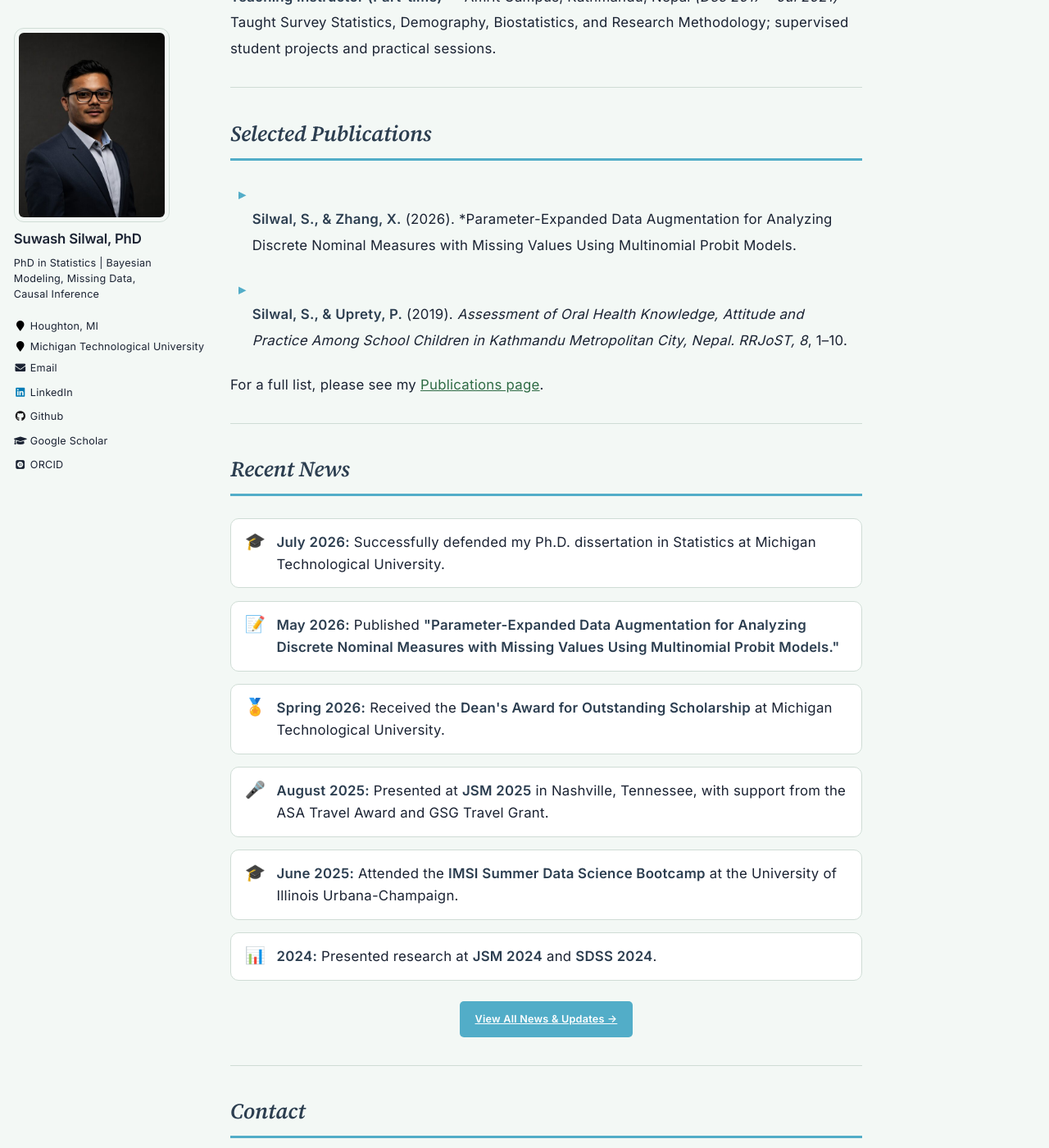
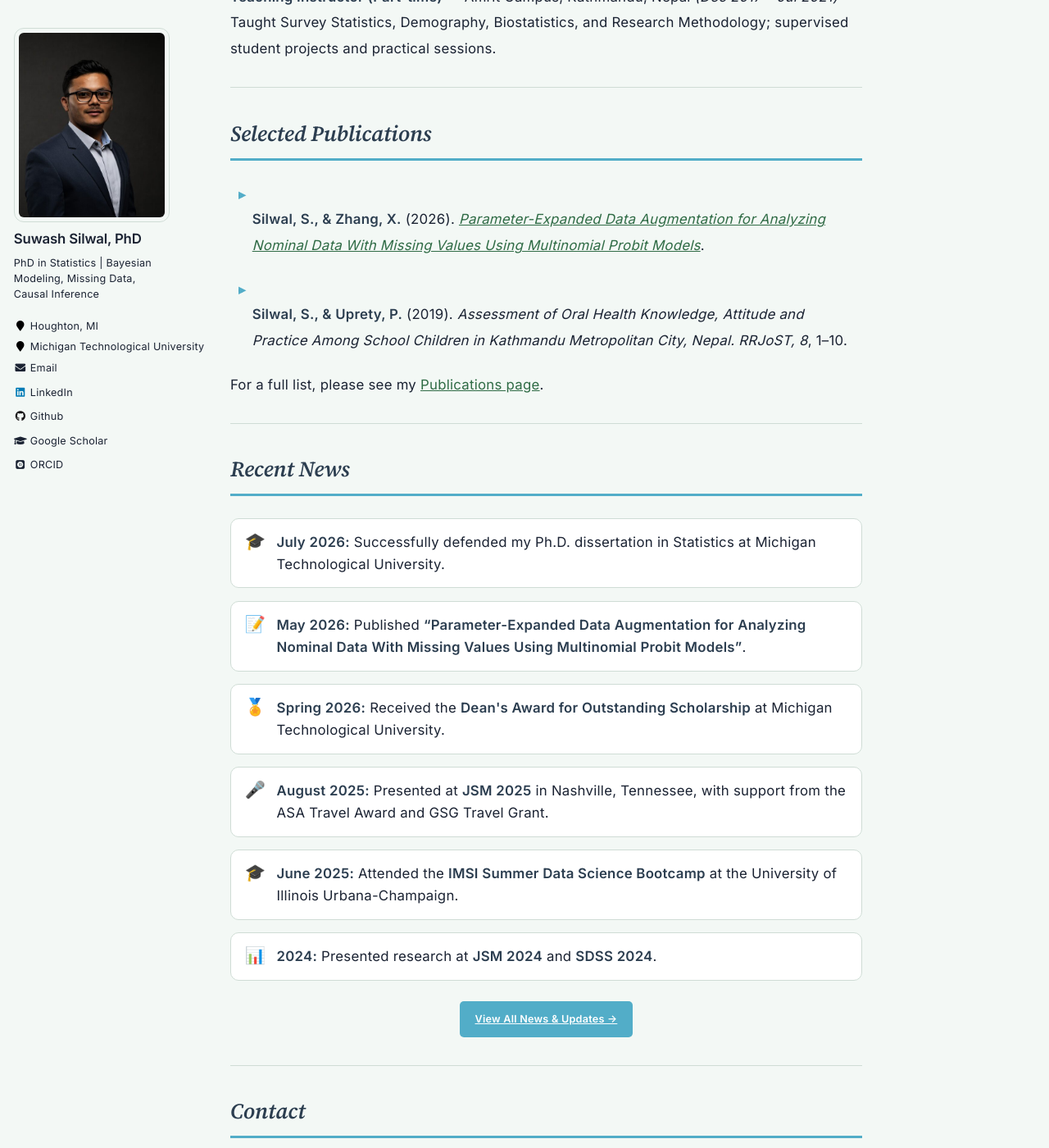
Before and after one commit to ssilwal050/ssilwal050.github.io, a Jekyll site: the page built from _pages/about.md, in a window 1280 px wide and 1400 px high, scrolled down 2563 px. Shown: the whole window at 82% size. Built offline with Jekyll 4.4.1, drawn with Linux system fonts in a browser that asks for light colours; some web fonts are replaced.

Commit message:
Fix website analytics, navigation, icons, and citation

```diff
--- a/_config.yml
+++ b/_config.yml
@@ -77,7 +77,7 @@ social:
 
 # Analytics
 analytics:
-  provider               :  "google-universal" # false (default), "google", "google-universal", "custom"
+  provider               :  "google-ga4" # false (default), "google", "google-universal", "google-ga4", "custom"
   google:
     tracking_id          : "G-14PWK6TBK4"
 
--- a/_includes/analytics.html
+++ b/_includes/analytics.html
@@ -5,6 +5,8 @@
   {% include /analytics-providers/google.html %}
 {% when "google-universal" %}
   {% include /analytics-providers/google-universal.html %}
+{% when "google-ga4" %}
+  {% include /analytics-providers/google-ga4.html %}
 {% when "custom" %}
   {% include /analytics-providers/custom.html %}
 {% endcase %}
--- a/_includes/head/custom.html
+++ b/_includes/head/custom.html
@@ -2,22 +2,10 @@
 
 <!-- start custom head snippets -->
 
-<link rel="apple-touch-icon" sizes="57x57" href="{{ base_path }}/images/apple-touch-icon-57x57.png?v=M44lzPylqQ">
-<link rel="apple-touch-icon" sizes="60x60" href="{{ base_path }}/images/apple-touch-icon-60x60.png?v=M44lzPylqQ">
-<link rel="apple-touch-icon" sizes="72x72" href="{{ base_path }}/images/apple-touch-icon-72x72.png?v=M44lzPylqQ">
-<link rel="apple-touch-icon" sizes="76x76" href="{{ base_path }}/images/apple-touch-icon-76x76.png?v=M44lzPylqQ">
-<link rel="apple-touch-icon" sizes="114x114" href="{{ base_path }}/images/apple-touch-icon-114x114.png?v=M44lzPylqQ">
-<link rel="apple-touch-icon" sizes="120x120" href="{{ base_path }}/images/apple-touch-icon-120x120.png?v=M44lzPylqQ">
-<link rel="apple-touch-icon" sizes="144x144" href="{{ base_path }}/images/apple-touch-icon-144x144.png?v=M44lzPylqQ">
-<link rel="apple-touch-icon" sizes="152x152" href="{{ base_path }}/images/apple-touch-icon-152x152.png?v=M44lzPylqQ">
-<link rel="apple-touch-icon" sizes="180x180" href="{{ base_path }}/images/apple-touch-icon-180x180.png?v=M44lzPylqQ">
-<link rel="icon" type="image/png" href="{{ base_path }}/images/favicon-32x32.png?v=M44lzPylqQ" sizes="32x32">
-<link rel="icon" type="image/png" href="{{ base_path }}/images/android-chrome-192x192.png?v=M44lzPylqQ" sizes="192x192">
-<link rel="icon" type="image/png" href="{{ base_path }}/images/favicon-96x96.png?v=M44lzPylqQ" sizes="96x96">
-<link rel="icon" type="image/png" href="{{ base_path }}/images/favicon-16x16.png?v=M44lzPylqQ" sizes="16x16">
-<link rel="manifest" href="{{ base_path }}/images/manifest.json?v=M44lzPylqQ">
-<link rel="mask-icon" href="{{ base_path }}/images/safari-pinned-tab.svg?v=M44lzPylqQ" color="#000000">
-<link rel="shortcut icon" href="/images/favicon.ico?v=M44lzPylqQ">
+<link rel="apple-touch-icon" sizes="180x180" href="{{ '/images/apple-touch-icon.png' | relative_url }}">
+<link rel="icon" type="image/png" sizes="32x32" href="{{ '/images/favicon-32x32.png' | relative_url }}">
+<link rel="shortcut icon" href="{{ '/images/favicon.ico' | relative_url }}">
+<link rel="manifest" href="{{ '/images/manifest.json' | relative_url }}">
 <meta name="msapplication-TileColor" content="#000000">
 <meta name="msapplication-TileImage" content="{{ base_path }}/images/mstile-144x144.png?v=M44lzPylqQ">
 <meta name="msapplication-config" content="{{ base_path }}/images/browserconfig.xml?v=M44lzPylqQ">
--- a/_includes/masthead.html
+++ b/_includes/masthead.html
@@ -4,7 +4,7 @@
   <div class="masthead__inner-wrap">
     <div class="masthead__menu">
       <nav id="site-nav" class="greedy-nav">
-        <button><div class="navicon"></div></button>
+        <button type="button" aria-label="More navigation links" aria-expanded="false" aria-controls="overflow-navigation"><span class="navicon" aria-hidden="true"></span></button>
         <ul class="visible-links">
           <li class="masthead__menu-item masthead__menu-item--lg"><a href="{{ base_path }}/">{{ site.title }}</a></li>
           {% for link in site.data.navigation.main %}
@@ -16,7 +16,7 @@
             <li class="masthead__menu-item"><a href="{{ domain }}{{ link.url }}">{{ link.title }}</a></li>
           {% endfor %}
         </ul>
-        <ul class="hidden-links hidden"></ul>
+        <ul id="overflow-navigation" class="hidden-links hidden"></ul>
       </nav>
     </div>
   </div>
--- a/_pages/about.md
+++ b/_pages/about.md
@@ -129,7 +129,8 @@ Taught Survey Statistics, Demography, Biostatistics, and Research Methodology; s
 
 ## Selected Publications
 
-- **Silwal, S., & Zhang, X.** (2026). *Parameter-Expanded Data Augmentation for Analyzing Discrete Nominal Measures with Missing Values Using Multinomial Probit Models.
+{% assign mnp_publication = site.publications | where: "url", "/publication/2026-mnp-missing-values" | first %}
+- **Silwal, S., & Zhang, X.** ({{ mnp_publication.date | date: "%Y" }}). <em><a href="{{ mnp_publication.url | relative_url }}">{{ mnp_publication.title | escape }}</a></em>.
 
 - **Silwal, S., & Uprety, P.** (2019). *Assessment of Oral Health Knowledge, Attitude and Practice Among School Children in Kathmandu Metropolitan City, Nepal.* *RRJoST, 8*, 1–10.
 
@@ -151,7 +152,7 @@ For a full list, please see my [Publications page](/publications/).
   <div class="news-card">
     <div class="news-icon">📝</div>
     <div class="news-text">
-      <strong>May 2026:</strong> Published <strong>"Parameter-Expanded Data Augmentation for Analyzing Discrete Nominal Measures with Missing Values Using Multinomial Probit Models."</strong>
+      <strong>May 2026:</strong> Published <strong>“{{ mnp_publication.title | escape }}”</strong>.
     </div>
   </div>
 
--- a/_sass/_utilities.scss
+++ b/_sass/_utilities.scss
@@ -290,6 +290,7 @@ body:hover .visually-hidden button {
    ========================================================================== */
 
 .navicon {
+  display: block;
   position: relative;
   width: $navicon-width;
   height: $navicon-height;
--- a/assets/js/plugins/jquery.greedy-navigation.js
+++ b/assets/js/plugins/jquery.greedy-navigation.js
@@ -45,6 +45,7 @@ function updateNav() {
     if(breaks.length < 1) {
       $btn.addClass('hidden');
       $hlinks.addClass('hidden');
+      $btn.removeClass('close').attr('aria-expanded', 'false');
     }
   }
 
@@ -66,7 +67,7 @@ $(window).resize(function() {
 
 $btn.on('click', function() {
   $hlinks.toggleClass('hidden');
-  $(this).toggleClass('close');
+  $(this).toggleClass('close').attr('aria-expanded', !$hlinks.hasClass('hidden'));
 });
 
 updateNav();
```
Also changed, not shown: _includes/analytics-providers/google-ga4.html (added, +9 -0 lines), assets/js/main.min.js, images/android-chrome-192x192.png (added), images/android-chrome-512x512.png (added), images/apple-touch-icon.png (added), images/favicon-32x32.png (added), images/favicon.ico (added), images/manifest.json.
